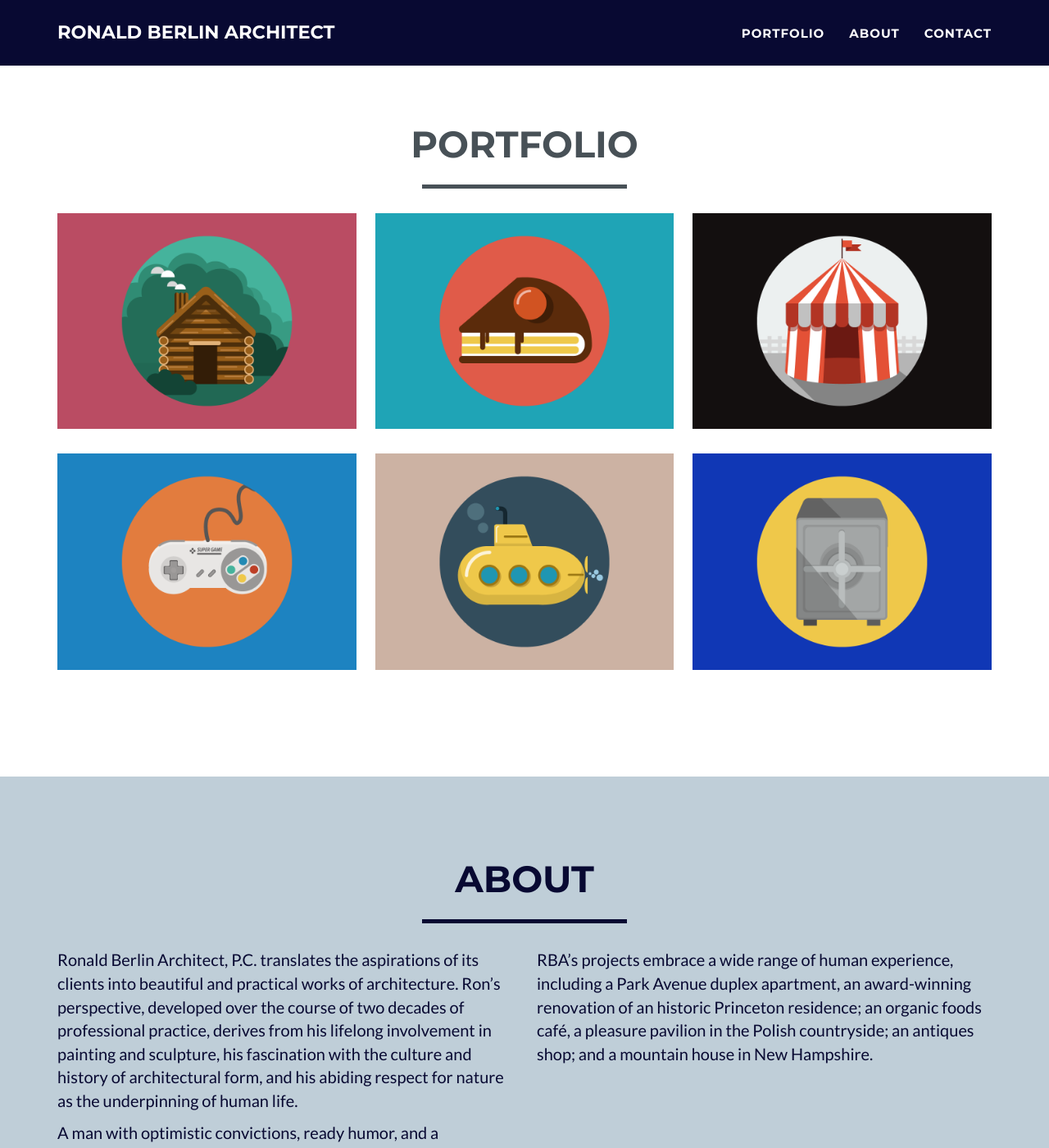
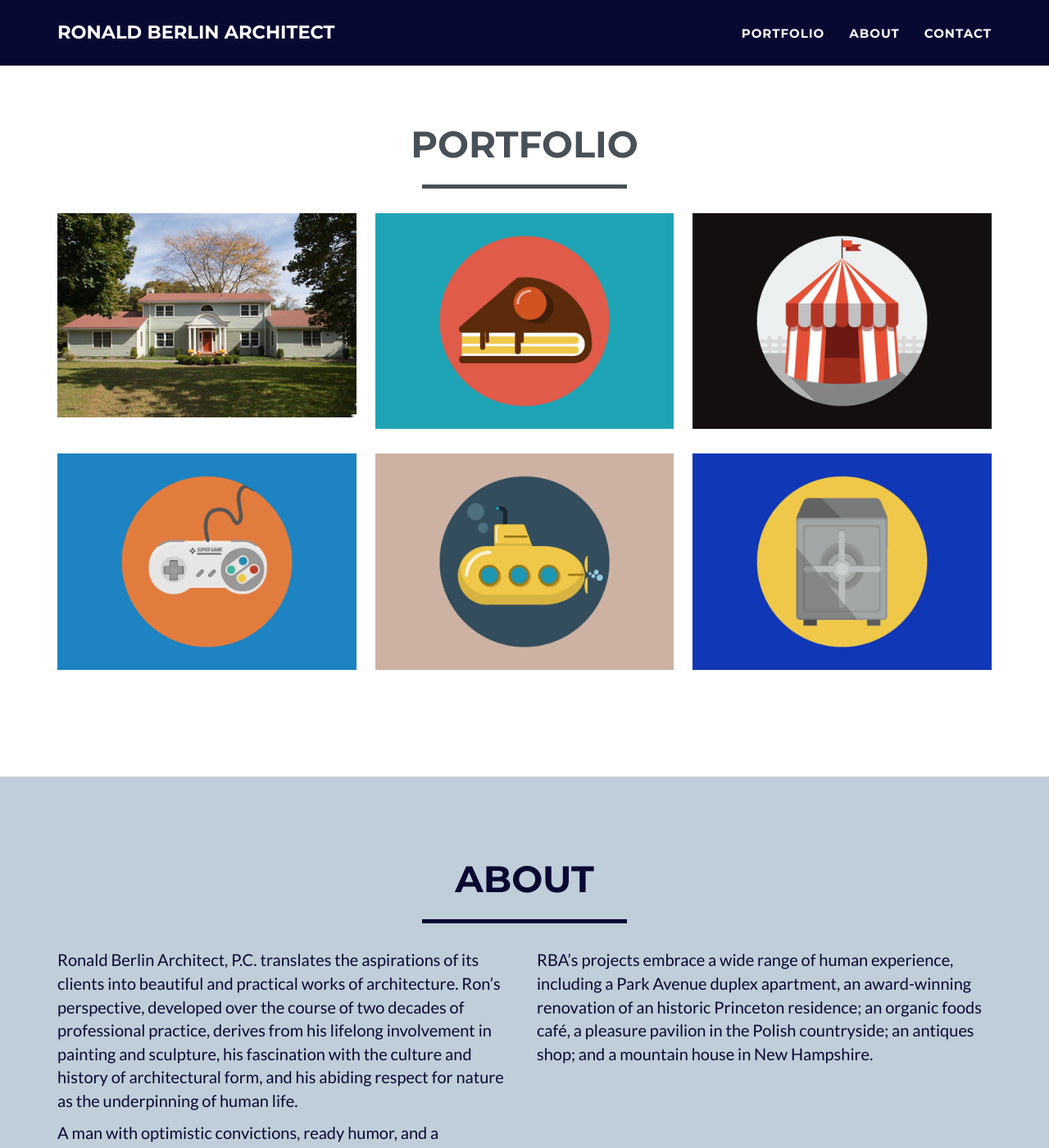
Before and after one commit to sofiamay/website-jekyll-LandingForRonaldberlin, a Jekyll site: the page built from _posts/2014-07-18-davis.markdown, in a window 1280 px wide and 1400 px high, scrolled down 743 px. Shown: the whole window at 82% size. Built offline with Jekyll 4.4.1, drawn with Linux system fonts in a browser that asks for light colours; some web fonts are replaced.

```diff
--- a/_includes/css/main.css
+++ b/_includes/css/main.css
@@ -22,7 +22,7 @@ a:focus,
 a:active,
 a.active {
     outline: 0;
-    color: #{{ site.color.primary }};
+    color: #{{ site.color.secondary }};
 }
 
 h1,
--- a/_includes/modals.html
+++ b/_includes/modals.html
@@ -35,6 +35,24 @@
                 <strong>{{ post.category }}</strong>
               </li>
               {% endif %}
+              {% if post.contractor %}
+              <li>Contractor:
+                {% assign postContractorWebsite = "  " %}
+                {% if post.contractor-website %}
+                  {% assign postContractorWebsite = post.contractor-website %}
+                {% endif%}
+                <strong><a href={{ postContractorWebsite }}>{{ post.contractor }}</a></strong>
+              </li>
+              {% endif %}
+              {% if post.photo-credit %}
+              <li>Photo Credit:
+                {% assign photoCreditWebsite = "  " %}
+                {% if post.photo-credit-website %}
+                  {% assign photoCreditWebsite = post.photo-credit-website %}
+                {% endif%}
+                <strong><a href={{ photoCreditWebsite }}>{{ post.photo-credit }}</a></strong>
+              </li>
+              {% endif %}
             </ul>
             <button type="button" class="btn btn-default" data-dismiss="modal"><i class="fa fa-times"></i>
               Close</button>
--- /dev/null
+++ b/_posts/2014-07-18-davis.markdown
@@ -0,0 +1,15 @@
+---
+layout: default
+modal-id: 1
+date: 2023-01-01
+img: davis.jpeg
+alt: image-alt
+project-date: April 2014
+client: Davis
+category: Residential Alterations
+contractor: Garretson Custom Builders
+contractor-website: https://www.garretsoncustombuilders.com
+photo-credit: Ricardo Barros
+photo-credit-website: https://www.recardobarros.com
+description: RBA created additions and alterations to a 1970s house in Princeton. This new symetrical composition welcomes the visitor through a sculptural entry portico composed of classical elements.
+---
--- a/_posts/2014-07-18-project-1.markdown
+++ /dev/null
@@ -1,11 +0,0 @@
----
-layout: default
-modal-id: 1
-date: 2014-07-18
-img: cabin.png
-alt: image-alt
-project-date: April 2014
-client: Start Bootstrap
-category: Web Development
-description: Use this area of the page to describe your project. Lorem ipsum dolor sit amet, consectetur adipisicing elit. Mollitia neque assumenda ipsam nihil, molestias magnam, recusandae quos quis inventore quisquam velit asperiores, vitae? Reprehenderit soluta, eos quod consequuntur itaque. Nam.
----
```
Also changed, not shown: img/portfolio/davis.jpeg (added).
